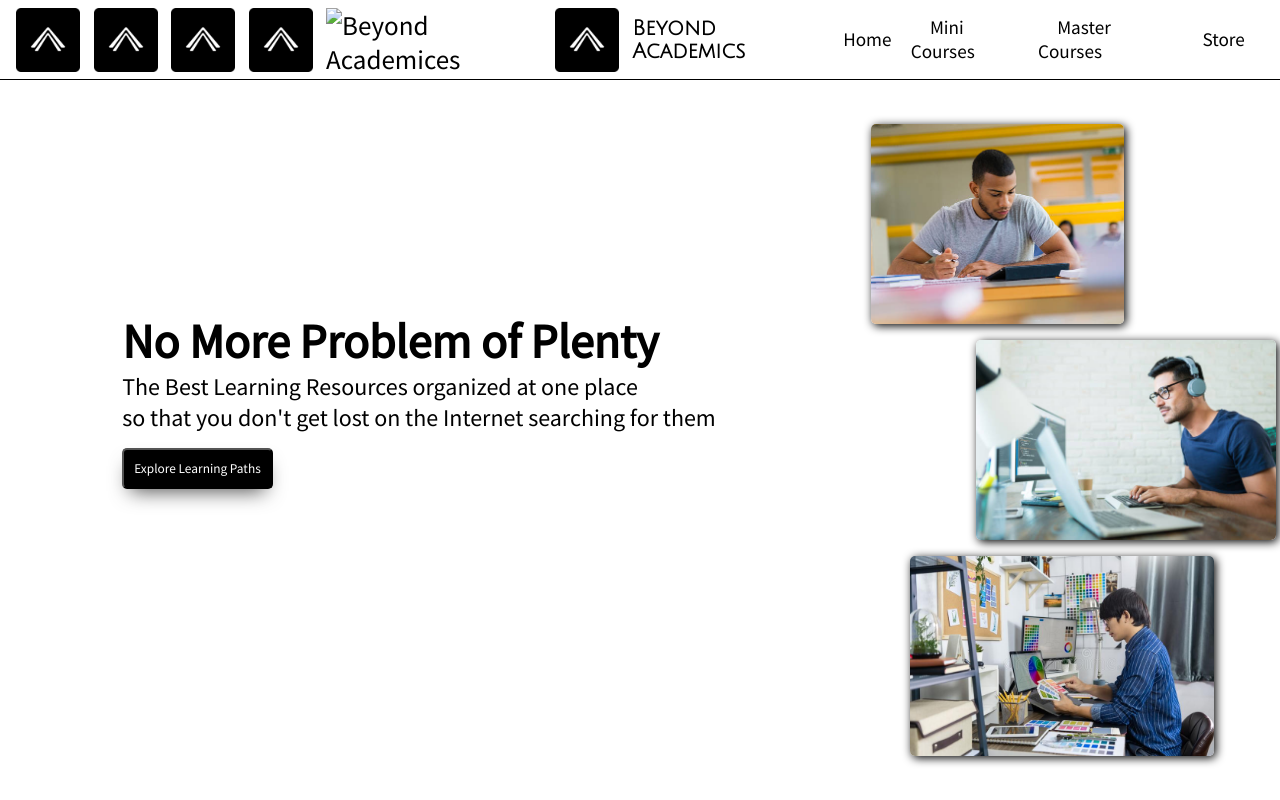
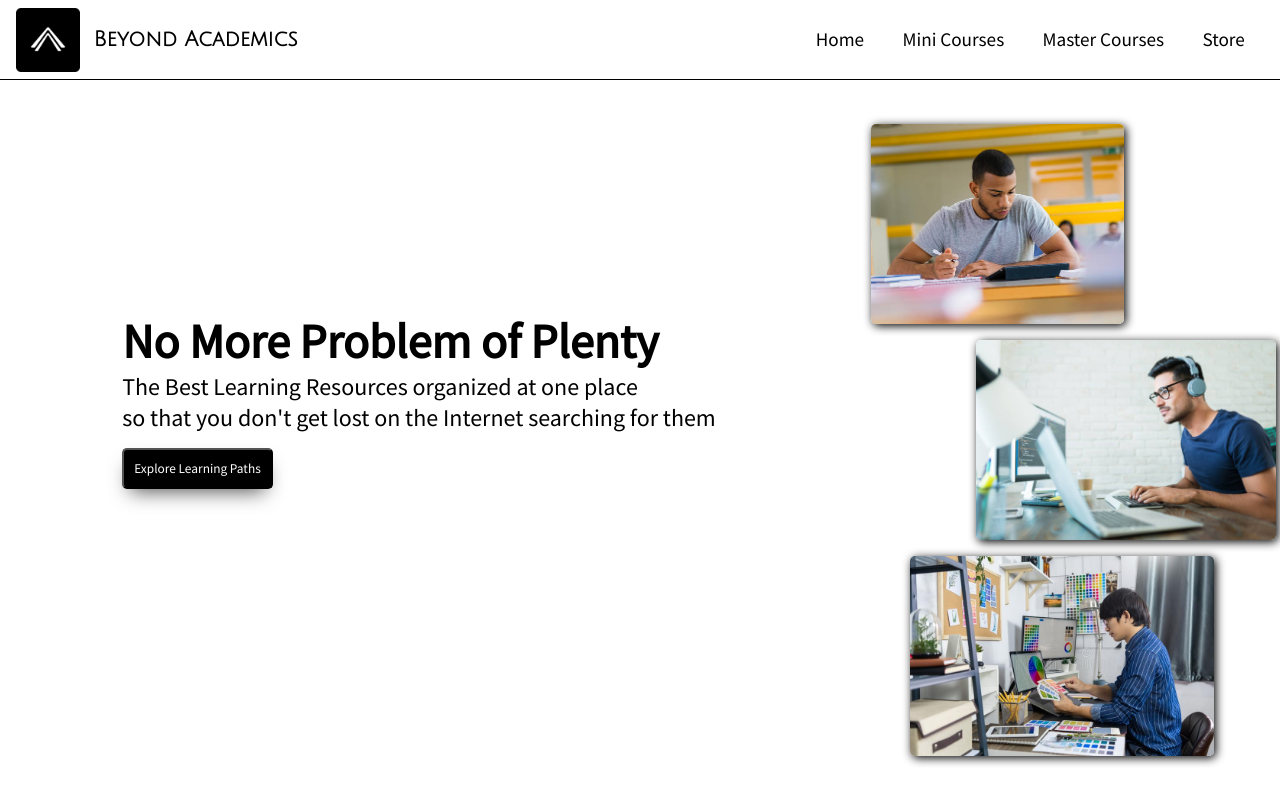
Before and after one commit to beyondacad/guide, a plain HTML site: page index.html in a window 1280 px wide. Shown: the top 800 px of the page. Drawn offline with Linux system fonts and the light colour scheme.

Commit message:
Update index.html

```diff
--- a/index.html
+++ b/index.html
@@ -15,11 +15,6 @@
     <header>
         <nav id="nav">
             <div id="nav-left">
-                <img src="/logo.png" alt="Beyond Academices" id="nav-logo">
-                <img src="./logo.png" alt="Beyond Academices" id="nav-logo">
-                <img src="\logo.png" alt="Beyond Academices" id="nav-logo">
-                <img src=".\logo.png" alt="Beyond Academices" id="nav-logo">
-                <img src=".logo.png" alt="Beyond Academices" id="nav-logo">
                 <img src="logo.png" alt="Beyond Academices" id="nav-logo">
                 <p class="logo-text">Beyond Academics</p>
             </div>
```
